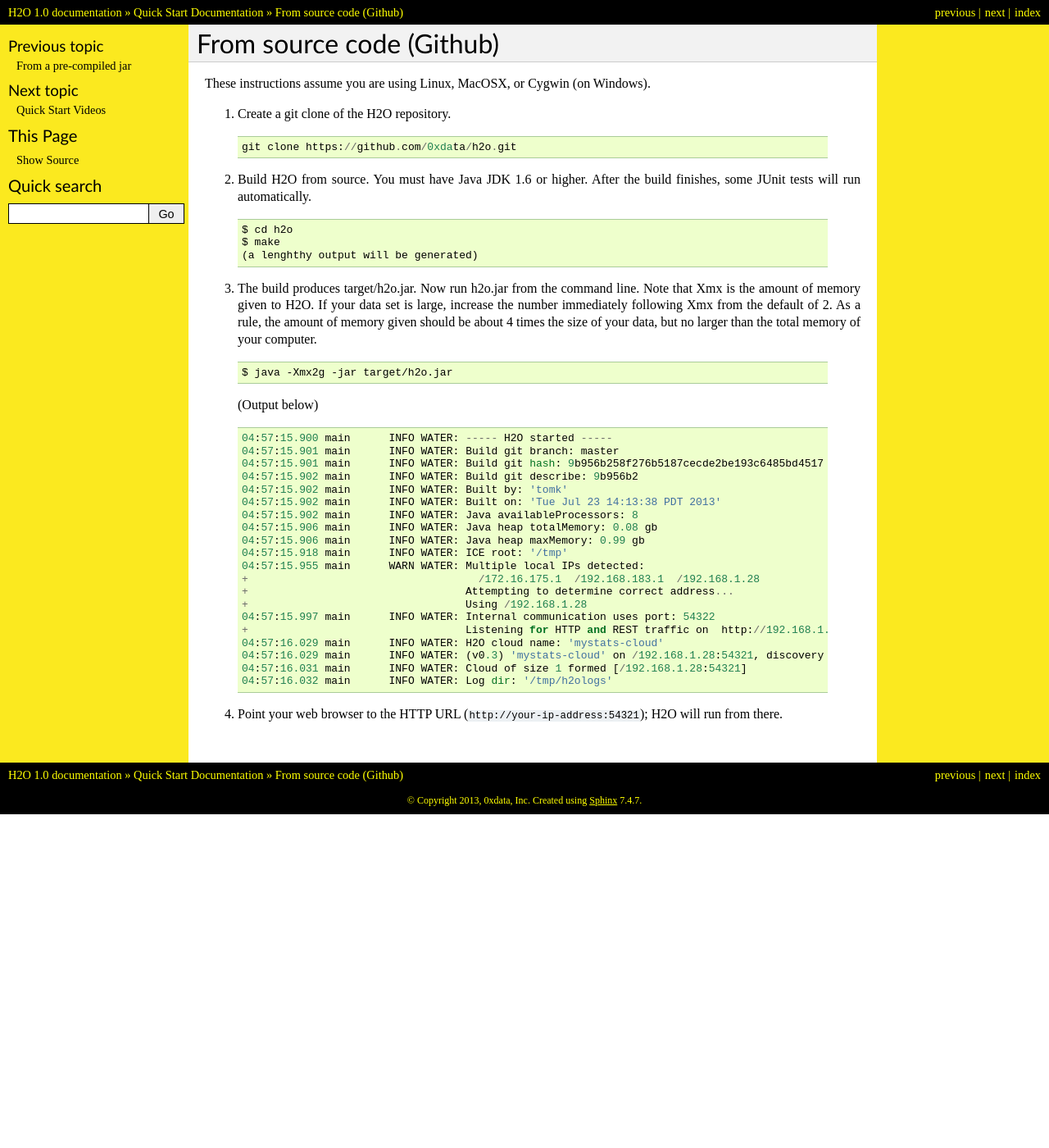
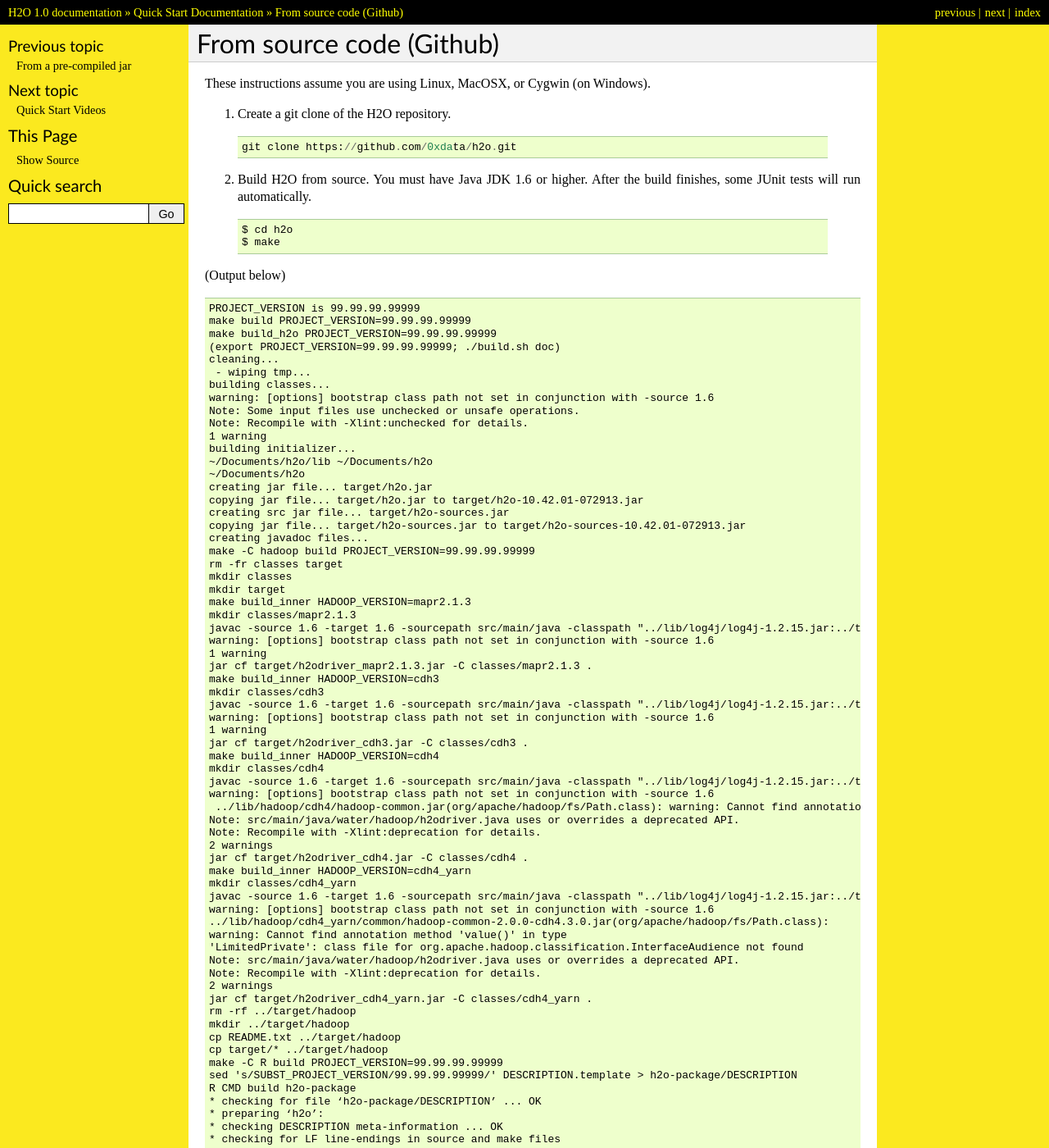
Before and after one commit to devinshields/h2odocs, a Sphinx documentation site: the page built from source/quickstart/quickstart_git.rst, in a window 1280 px wide and 1400 px high. Shown: the whole window at 82% size. Built offline with Sphinx 7.4.7, drawn with Linux system fonts in a browser that asks for light colours; formulas are drawn with MathJax 3; pages that are not in the unit, such as notebooks, are missing from menus; some of the changed text lies outside the part shown.

Commit message:
updated quickstart with changes to starting from git

```diff
--- a/source/quickstart/quickstart_git.rst
+++ b/source/quickstart/quickstart_git.rst
@@ -17,7 +17,118 @@
 
     $ cd h2o
     $ make
-    (a lenghthy output will be generated)
+
+(Output below)
+
+::
+
+  PROJECT_VERSION is 99.99.99.99999
+  make build PROJECT_VERSION=99.99.99.99999
+  make build_h2o PROJECT_VERSION=99.99.99.99999
+  (export PROJECT_VERSION=99.99.99.99999; ./build.sh doc)
+  cleaning...
+   - wiping tmp...
+  building classes...
+  warning: [options] bootstrap class path not set in conjunction with -source 1.6
+  Note: Some input files use unchecked or unsafe operations.
+  Note: Recompile with -Xlint:unchecked for details.
+  1 warning
+  building initializer...
+  ~/Documents/h2o/lib ~/Documents/h2o
+  ~/Documents/h2o
+  creating jar file... target/h2o.jar
+  copying jar file... target/h2o.jar to target/h2o-10.42.01-072913.jar
+  creating src jar file... target/h2o-sources.jar
+  copying jar file... target/h2o-sources.jar to target/h2o-sources-10.42.01-072913.jar
+  creating javadoc files...
+  make -C hadoop build PROJECT_VERSION=99.99.99.99999
+  rm -fr classes target
+  mkdir classes
+  mkdir target
+  make build_inner HADOOP_VERSION=mapr2.1.3
+  mkdir classes/mapr2.1.3
+  javac -source 1.6 -target 1.6 -sourcepath src/main/java -classpath "../lib/log4j/log4j-1.2.15.jar:../target/h2o.jar:../lib/hadoop/mapr2.1.3/hadoop-0.20.2-dev-core.jar" -d classes/mapr2.1.3 src/main/java/water/hadoop/*.java
+  warning: [options] bootstrap class path not set in conjunction with -source 1.6
+  1 warning
+  jar cf target/h2odriver_mapr2.1.3.jar -C classes/mapr2.1.3 .
+  make build_inner HADOOP_VERSION=cdh3
+  mkdir classes/cdh3
+  javac -source 1.6 -target 1.6 -sourcepath src/main/java -classpath "../lib/log4j/log4j-1.2.15.jar:../target/h2o.jar:../lib/hadoop/cdh3/hadoop-core-0.20.2-cdh3u6.jar" -d classes/cdh3 src/main/java/water/hadoop/*.java
+  warning: [options] bootstrap class path not set in conjunction with -source 1.6
+  1 warning
+  jar cf target/h2odriver_cdh3.jar -C classes/cdh3 .
+  make build_inner HADOOP_VERSION=cdh4
+  mkdir classes/cdh4
+  javac -source 1.6 -target 1.6 -sourcepath src/main/java -classpath "../lib/log4j/log4j-1.2.15.jar:../target/h2o.jar:../lib/hadoop/cdh4/hadoop-common.jar:../lib/hadoop/cdh4/hadoop-mapreduce-client-core-2.0.0-cdh4.2.0.jar" -d classes/cdh4 src/main/java/water/hadoop/*.java
+  warning: [options] bootstrap class path not set in conjunction with -source 1.6
+   ../lib/hadoop/cdh4/hadoop-common.jar(org/apache/hadoop/fs/Path.class): warning: Cannot find annotation method 'value()' in type 'LimitedPrivate': class file for org.apache.hadoop.classification.InterfaceAudience not found
+  Note: src/main/java/water/hadoop/h2odriver.java uses or overrides a deprecated API.
+  Note: Recompile with -Xlint:deprecation for details.
+  2 warnings
+  jar cf target/h2odriver_cdh4.jar -C classes/cdh4 .
+  make build_inner HADOOP_VERSION=cdh4_yarn
+  mkdir classes/cdh4_yarn
+  javac -source 1.6 -target 1.6 -sourcepath src/main/java -classpath "../lib/log4j/log4j-1.2.15.jar:../target/h2o.jar:../lib/hadoop/cdh4_yarn/common/hadoop-common-2.0.0-cdh4.3.0.jar:../lib/hadoop/cdh4_yarn/mapreduce2/hadoop-mapreduce-client-core-2.0.0-cdh4.3.0.jar" -d classes/cdh4_yarn src/main/java/water/hadoop/*.java
+  warning: [options] bootstrap class path not set in conjunction with -source 1.6
+  ../lib/hadoop/cdh4_yarn/common/hadoop-common-2.0.0-cdh4.3.0.jar(org/apache/hadoop/fs/Path.class):
+  warning: Cannot find annotation method 'value()' in type
+  'LimitedPrivate': class file for org.apache.hadoop.classification.InterfaceAudience not found
+  Note: src/main/java/water/hadoop/h2odriver.java uses or overrides a deprecated API.
+  Note: Recompile with -Xlint:deprecation for details.
+  2 warnings
+  jar cf target/h2odriver_cdh4_yarn.jar -C classes/cdh4_yarn .
+  rm -rf ../target/hadoop
+  mkdir ../target/hadoop
+  cp README.txt ../target/hadoop
+  cp target/* ../target/hadoop
+  make -C R build PROJECT_VERSION=99.99.99.99999
+  sed 's/SUBST_PROJECT_VERSION/99.99.99.99999/' DESCRIPTION.template > h2o-package/DESCRIPTION
+  R CMD build h2o-package
+  * checking for file ‘h2o-package/DESCRIPTION’ ... OK
+  * preparing ‘h2o’:
+  * checking DESCRIPTION meta-information ... OK
+  * checking for LF line-endings in source and make files
+  * checking for empty or unneeded directories
+  * building ‘h2o_99.99.99.99999.tar.gz’
+
+  mkdir -p ../target/R
+  mv h2o_99.99.99.99999.tar.gz ../target/R
+  make -C launcher build PROJECT_VERSION=99.99.99.99999
+  rm -fr classes
+  rm -fr target
+  mkdir classes
+  mkdir target
+  javac -source 1.6 -target 1.6 -sourcepath src -d classes src/*.java
+  warning: [options] bootstrap class path not set in conjunction with -source 1.6
+  1 warning
+  jar cmf manifest.txt target/H2OLauncher.jar -C classes .
+  mkdir -p ../target/launcher
+  mv target/H2OLauncher.jar ../target/launcher
+  make package
+  rm -fr target/h2o-99.99.99.99999
+  mkdir target/h2o-99.99.99.99999
+  cp -rp target/R target/h2o-99.99.99.99999
+  cp -rp target/hadoop target/h2o-99.99.99.99999
+  cp -p target/h2o.jar target/h2o-99.99.99.99999
+  cp -p target/h2o-sources.jar target/h2o-99.99.99.99999
+  (cd target; zip -r h2o-99.99.99.99999.zip h2o-99.99.99.99999)
+  adding: h2o-99.99.99.99999/ (stored 0%)
+  adding: h2o-99.99.99.99999/h2o-sources.jar (deflated 3%)
+  adding: h2o-99.99.99.99999/h2o.jar (deflated 0%)
+  adding: h2o-99.99.99.99999/hadoop/ (stored 0%)
+  adding: h2o-99.99.99.99999/hadoop/h2odriver_cdh3.jar (deflated 8%)
+  adding: h2o-99.99.99.99999/hadoop/h2odriver_cdh4.jar (deflated 8%)
+  adding: h2o-99.99.99.99999/hadoop/h2odriver_cdh4_yarn.jar (deflated 8%)
+  adding: h2o-99.99.99.99999/hadoop/h2odriver_mapr2.1.3.jar (deflated 8%)
+  adding: h2o-99.99.99.99999/hadoop/README.txt (deflated 57%)
+  adding: h2o-99.99.99.99999/R/ (stored 0%)
+  adding: h2o-99.99.99.99999/R/h2o_99.99.99.99999.tar.gz (deflated 0%)
+  rm -fr target/h2o-99.99.99.99999
+  make build_installer PROJECT_VERSION=99.99.99.99999
+  make -C installer build PROJECT_VERSION=99.99.99.99999
+  InstallBuilder not found, skipping creation of windows and mac installer packages.
+  rm -fr target/h2o-99.99.99.99999-osx-installer.app
+  rm -f target/h2o-*-windows-installer.exe.dmg
 
 
 
```
Also changed, not shown: source/userguide/model.rst (+19 -4 lines).
